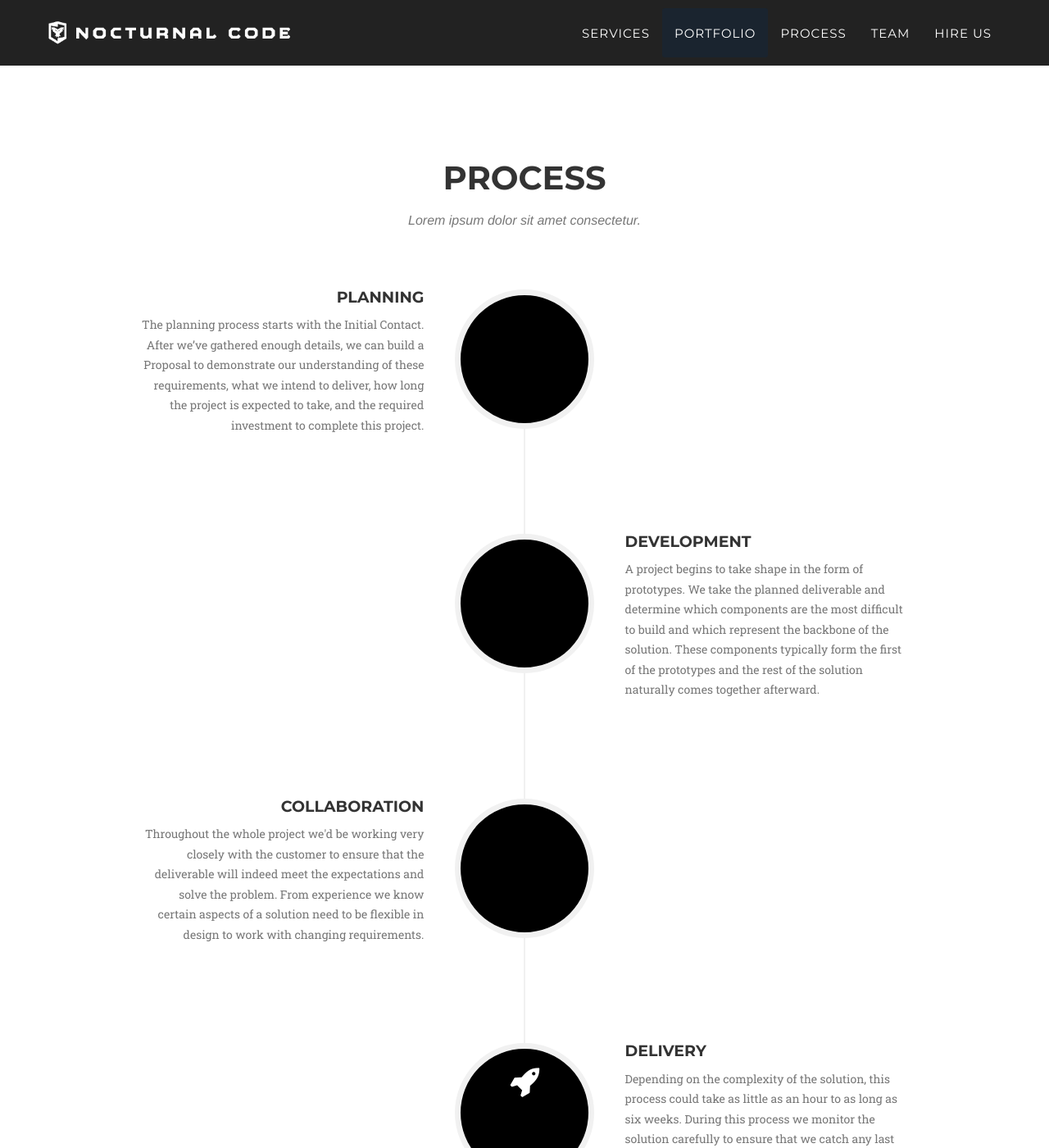
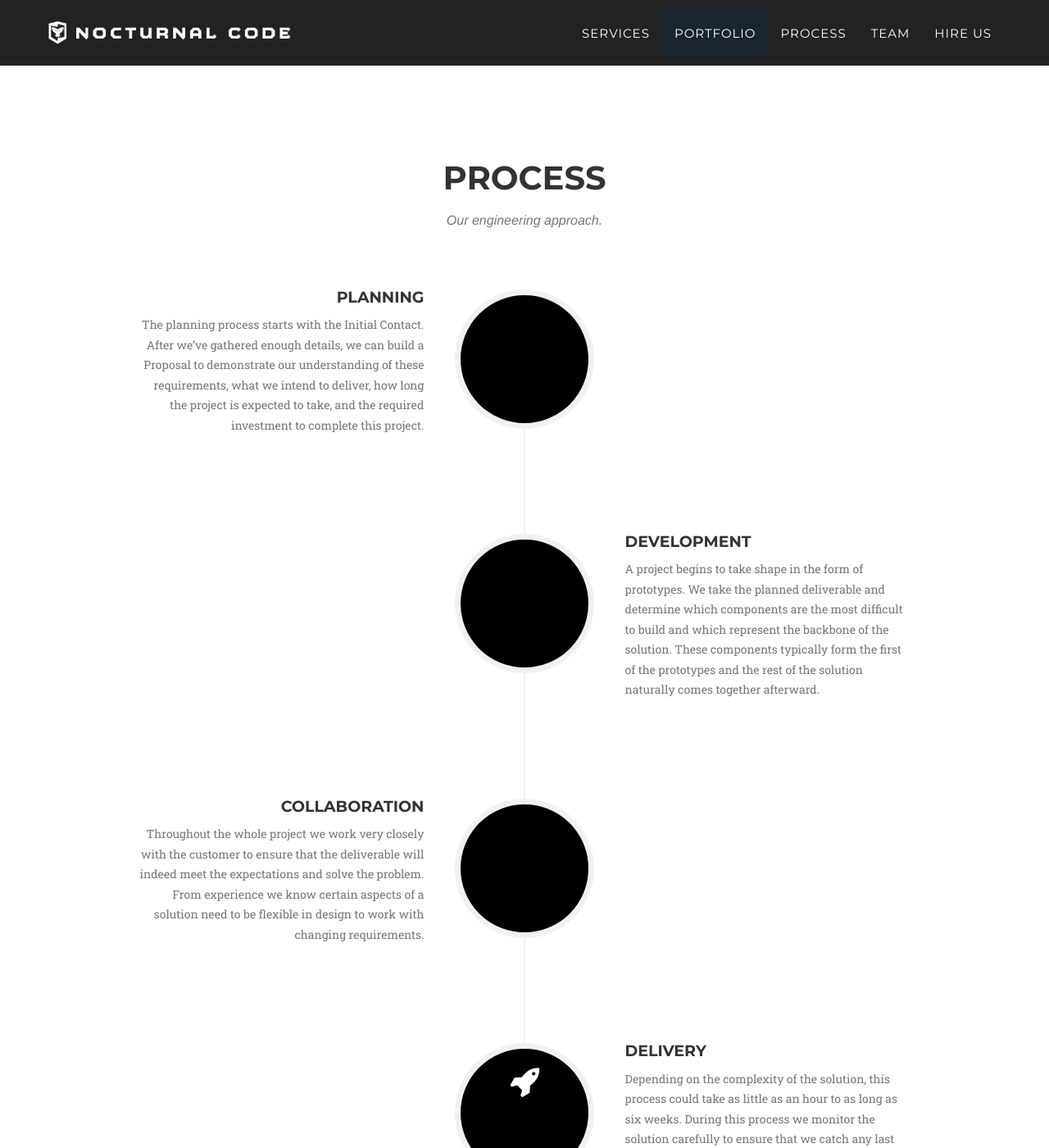
Before and after one commit to NocturnalCode/nocturnalcode.github.io, a Jekyll site: the page built from index.html, in a window 1280 px wide and 1400 px high, scrolled down 2548 px. Shown: the whole window at 82% size. Built offline with Jekyll 4.4.1, drawn with Linux system fonts in a browser that asks for light colours; some web fonts are replaced.

Commit message:
minor changes

```diff
--- a/_includes/process.html
+++ b/_includes/process.html
@@ -4,7 +4,7 @@
             <div class="row">
                 <div class="col-lg-12 text-center">
                     <h2 class="section-heading">Process</h2>
-                    <h3 class="section-subheading text-muted">Lorem ipsum dolor sit amet consectetur.</h3>
+                    <h3 class="section-subheading text-muted">Our engineering approach.</h3>
                 </div>
             </div>
             <div class="row">
@@ -48,7 +48,7 @@
                                     <h4 class="subheading"></h4>
                                 </div>
                                 <div class="timeline-body">
-                                    <p class="text-muted">Throughout the whole project we'd be working very closely with the customer to ensure that the deliverable will indeed meet the expectations and solve the problem. From experience we know certain aspects of a solution need to be flexible in design to work with changing requirements.</p>
+                                    <p class="text-muted">Throughout the whole project we work very closely with the customer to ensure that the deliverable will indeed meet the expectations and solve the problem. From experience we know certain aspects of a solution need to be flexible in design to work with changing requirements.</p>
                                 </div>
                             </div>
                         </li>
@@ -66,11 +66,6 @@
                                 </div>
                             </div>
                         </li>
-                        <li class="timeline-inverted">
-                            <div class="timeline-image">
-                                <h4>Be Part</h4>
-                            </div>
-                        </li>
                     </ul>
                 </div>
             </div>
```
